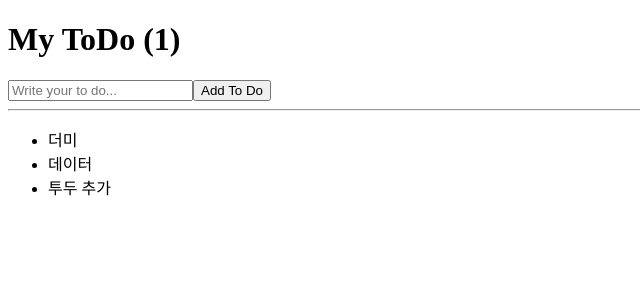
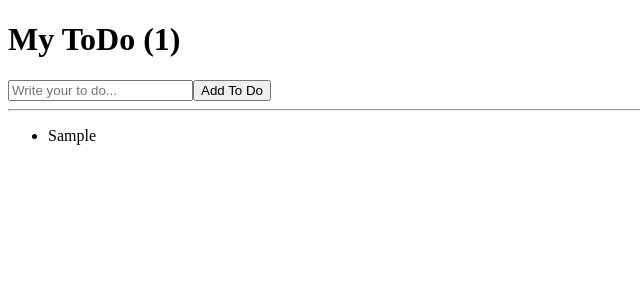
Before and after one commit to beruse2005-cloud/react-01-todo, a React (Vite) app: page / in a window 1280 px wide. Both pictures are taken after typing "Sample" into the empty fields and a click on the button "Add To Do". Shown: the top 300 px of the page, without its empty margins (0-640 px from the left). Built offline with nearby package versions, Linux system fonts and the light colour scheme.

Commit message:
삭제 기능을 제외한 나머지 구현 완료

```diff
--- a/src/App.jsx
+++ b/src/App.jsx
@@ -6,12 +6,21 @@
 
     const handleSubmit = (event) => {
         event.preventDefault();
+
+        // 함수에서 if문을 쓸 때는 된다 / 안된다를 판별하는 과정임
+        // 초보분들의 생각 흐름은 해야되는 일을 중심으로 if의 조건을 구성하게 됨
+        // 아래 코드는 input 의 입력값이 ""이 아닐 때에만 저장을 해달라고 해야지~
+        // if (todoValue !== "") {
+        //     setTodoList([...todoList, todoValue]);
+        //     setTodoValue("");
+        // }
+
+        // if 문을 통해 된다 / 안된다를 판별할 때에는 안될 때를 탈락 시키는 코드 구성을 가져야 함
+        // YES 를 진행하는 과정으로 코드를 진행해야 함
+        if (todoValue === "" || todoValue === " ") {
+            return;
+        }
         setTodoList([...todoList, todoValue]);
-
-        // 정상적으로 사용자가 입력한 todoValue가 todoList엔 들어감.
-        // 하지만, 저장이 끝난 인풋에 입력된 값은 사라지지 않고 계속 화면에 떠 있는 상황임 => 비워주면 좋겠음
-        // input에 바로 접근할 수는 없으니,
-        // state를 이용해서 todoValue의 값을 비워주고 그걸로 input의 입력값을 바꿔치기 하고 싶은데?
         setTodoValue("");
     };
 
@@ -22,21 +31,22 @@
                 <input
                     type={"text"}
                     placeholder={"Write your to do..."}
-                    onChange={(event) => { setTodoValue(event.target.value) }}
-                    /*
-                     input의 value라는 속성이 사용자가 입력하는 값이 존재하게 되는 속성임
-                     평상시엔 이 아랫줄이 동작을 안 하다가, handleSubmit의 setTodoValue를 통해
-                     todoValue의 값이 ""으로 변하는 순간 리액트는 아랫줄에 ""을 집어넣음
-                    */
+                    onChange={(event) => {
+                        setTodoValue(event.target.value)
+                    }}
                     value={todoValue}
                 />
                 <button type="submit">Add To Do</button>
             </form>
-            <hr />
+            <hr/>
             <ul>
-                <li>더미</li>
-                <li>데이터</li>
-                <li>투두 추가</li>
+                {/*
+                     return 안에서 {} 를 통해 map()을 사용할 때에는
+                     반복되는 요소가 출력되기 때문에 그걸 리액트가 구분할 수 있도록
+                      key(중복되지 않는 값)를 리턴되는 최상위 요소에게 붙여줘야 함
+                     (인식표 개념)
+                 */}
+                {todoList.map((item, index) => <li key={index}>{item}</li>)}
             </ul>
         </>
     )
```
